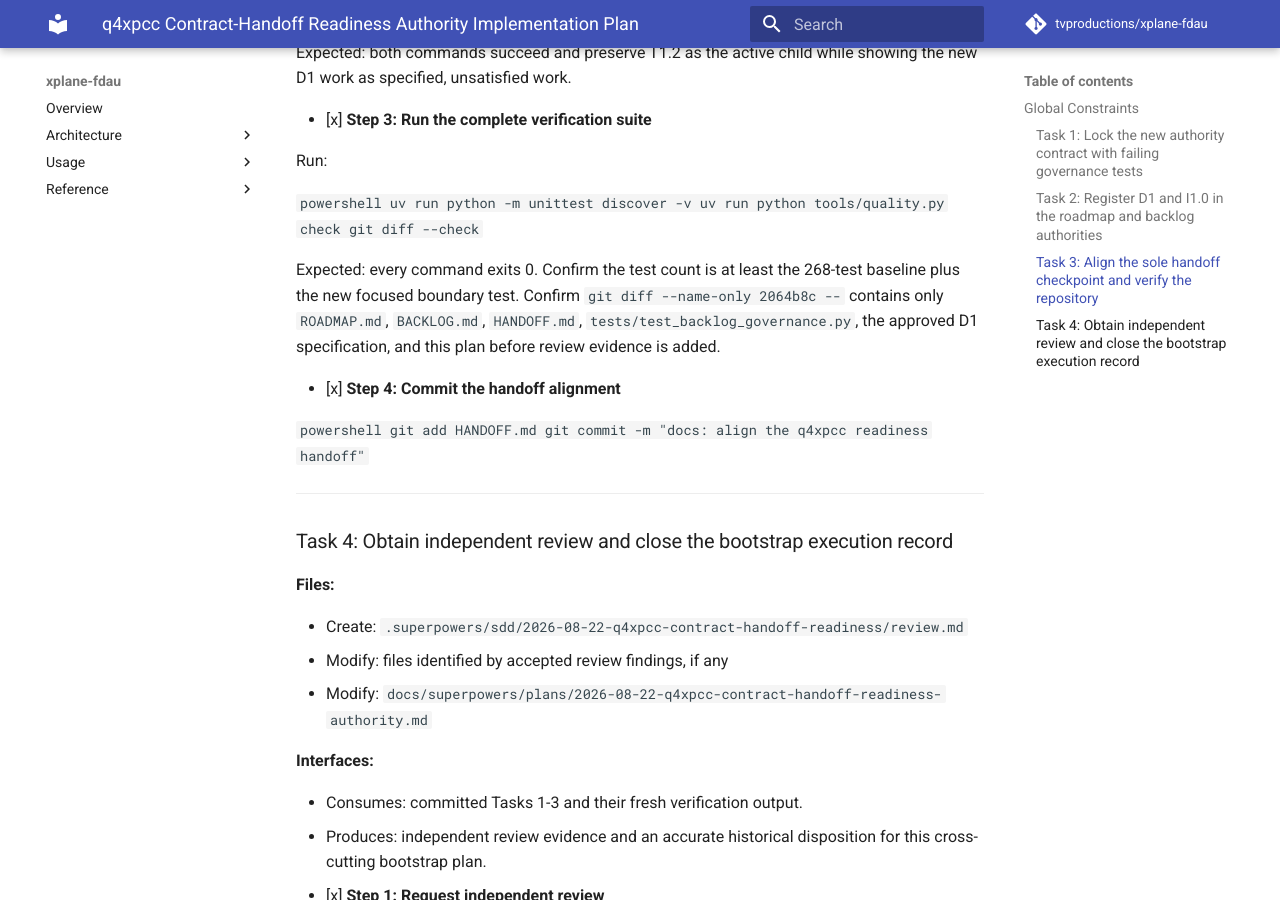
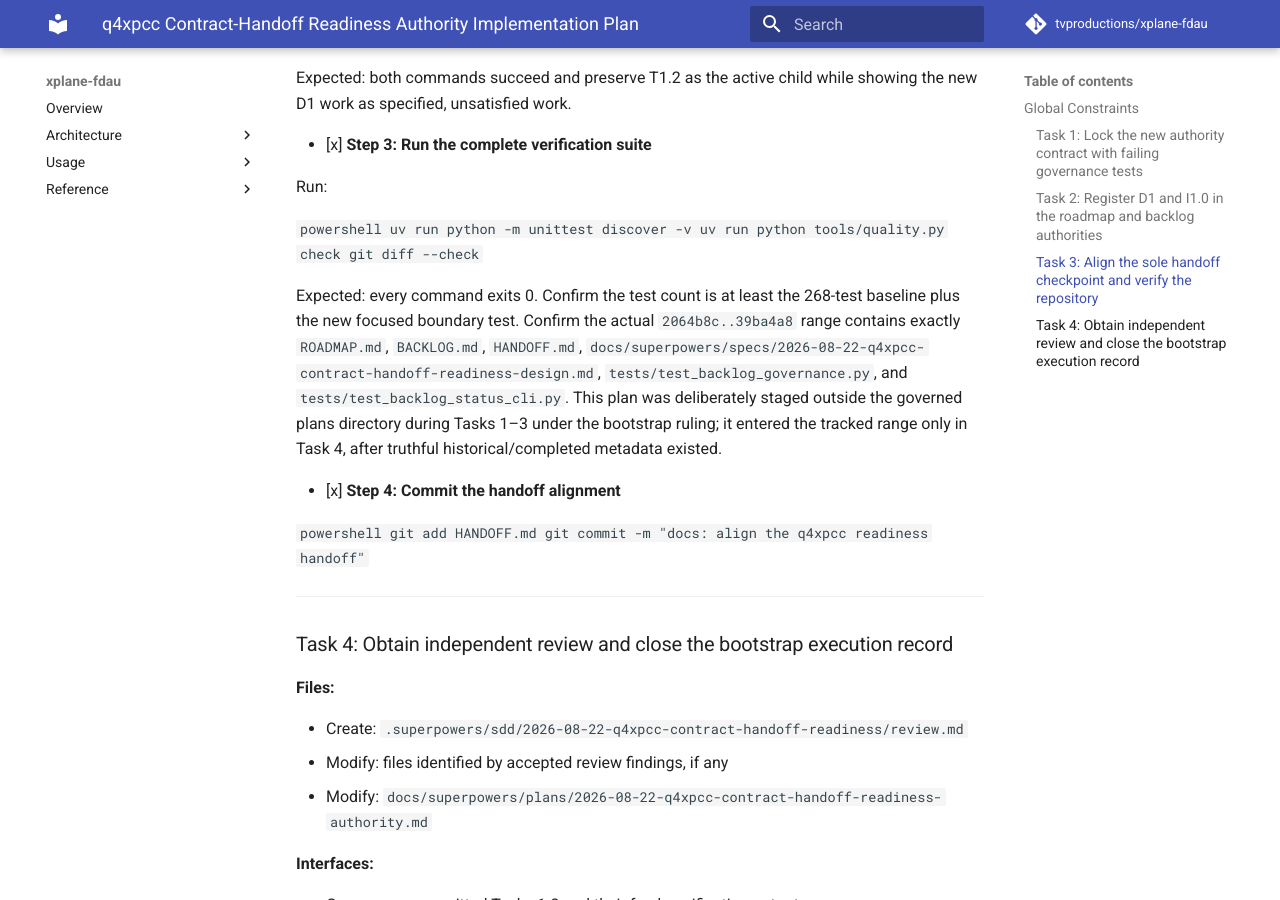
Before and after one commit to tvproductions/xplane-fdau, an MkDocs documentation site: the page built from docs/superpowers/plans/2026-08-22-q4xpcc-contract-handoff-readiness-authority.md, in a window 1280 px wide and 900 px high, scrolled down 6377 px. Built offline with MkDocs 1.6.1 and Material for MkDocs 9.7.7, drawn with Linux system fonts in a browser that asks for light colours; comment, search, counter and statistics services are not loaded; some of the changed text lies outside the part shown.

Commit message:
docs: reconcile q4xpcc readiness execution record

````diff
--- a/docs/superpowers/plans/2026-08-22-q4xpcc-contract-handoff-readiness-authority.md
+++ b/docs/superpowers/plans/2026-08-22-q4xpcc-contract-handoff-readiness-authority.md
@@ -19,7 +19,7 @@
 
 ## Global Constraints
 
-- Read `HANDOFF.md`, `ROADMAP.md`, `BACKLOG.md`, both governing architecture documents, the completed identity/native-FDR migration specification and plan, the canonical-contract specification and plan, and the source specification before editing.
+- Read `HANDOFF.md`, `ROADMAP.md`, `BACKLOG.md`, both governing architecture documents, the completed identity/native-FDR migration specification and plan, the draft canonical-contract specification (no canonical-contract implementation plan existed at execution time), and the source specification before editing.
 - Use Python's `unittest` framework only. Do not add, invoke, or suggest pytest.
 - Change governance documents, their focused tests, and review evidence only; do not change runtime modules, package metadata, schemas, fixtures, adapters, or release artifacts.
 - Keep `T1.2` selected and `implemented` pending its independent review. Do not claim D1.1, D1.2, or D1.3 is implemented, reviewed, or verified.
@@ -170,7 +170,7 @@
   uv run python -m unittest tests.test_backlog_governance tests.test_backlog_status_parse tests.test_backlog_status_report tests.test_backlog_status_cli -v
   ```
 
-  Expected: all focused tests pass. If an existing parser/report fixture encodes the old 61-child inventory or four-boundary list, update only that exact expectation and rerun this command; do not change production semantics to hide D1 or `I1.0`.
+  Expected: all focused tests pass. When D1 changed the current repository inventory from 61 to 64, `tests/test_backlog_status_cli.py` was the exact fixture update required; update only that expectation and rerun this command. Do not change production semantics to hide D1 or `I1.0`.
 
 - [x] **Step 7: Inspect the human and JSON status surfaces**
 
@@ -238,7 +238,7 @@
   git diff --check
   ```
 
-  Expected: every command exits 0. Confirm the test count is at least the 268-test baseline plus the new focused boundary test. Confirm `git diff --name-only 2064b8c --` contains only `ROADMAP.md`, `BACKLOG.md`, `HANDOFF.md`, `tests/test_backlog_governance.py`, the approved D1 specification, and this plan before review evidence is added.
+  Expected: every command exits 0. Confirm the test count is at least the 268-test baseline plus the new focused boundary test. Confirm the actual `2064b8c..39ba4a8` range contains exactly `ROADMAP.md`, `BACKLOG.md`, `HANDOFF.md`, `docs/superpowers/specs/2026-08-22-q4xpcc-contract-handoff-readiness-design.md`, `tests/test_backlog_governance.py`, and `tests/test_backlog_status_cli.py`. This plan was deliberately staged outside the governed plans directory during Tasks 1–3 under the bootstrap ruling; it entered the tracked range only in Task 4, after truthful historical/completed metadata existed.
 
 - [x] **Step 4: Commit the handoff alignment**
 
````
